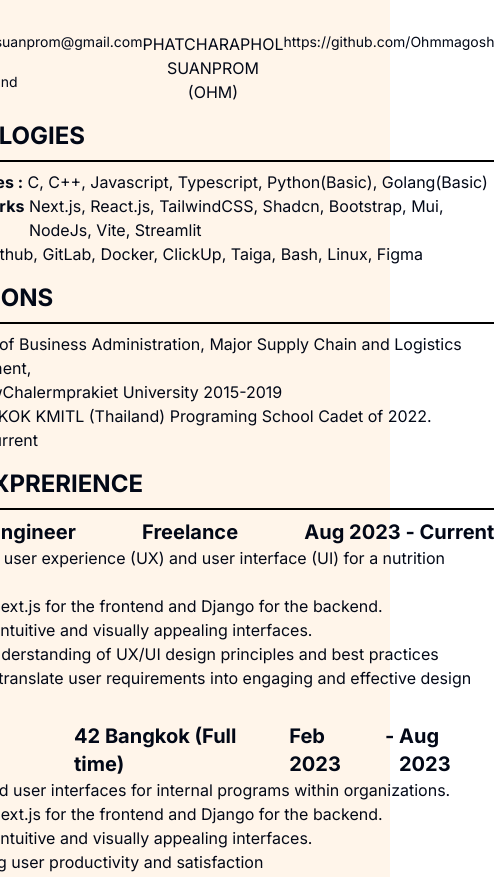
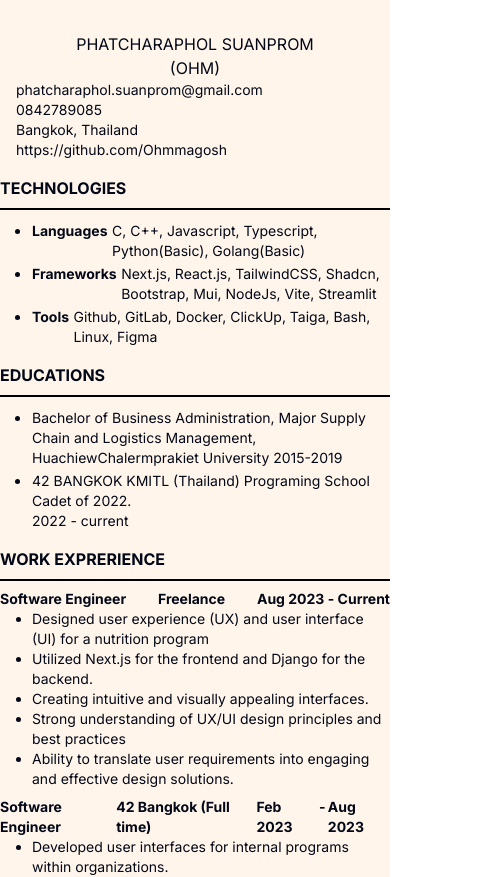
Before and after one commit to Ohmmagosh/portfolio, a Next.js app in the folder app/: page /portfolio/resume in a window 390 px wide. Shown: the top 877 px of the page, 494 px wide, since content can reach past the window. Built offline with nearby package versions, Linux system fonts and the light colour scheme.

Commit message:
update: improve style layout responseive

```diff
--- a/app/app/portfolio/resume/_components/card-container.tsx
+++ b/app/app/portfolio/resume/_components/card-container.tsx
@@ -14,7 +14,7 @@ export function CardContainer(props: CardContainerProps) {
         id={cn("card-container", title)}
         className="w-full flex flex-col space-y-2"
       >
-        <h2 className="text-2xl font-bold">{title.toUpperCase()}</h2>
+        <h2 className="sm:text-2xl font-bold">{title.toUpperCase()}</h2>
         <Separator className="border border-black w-full bg-border items-center" />
         {children}
       </section>
--- a/app/app/portfolio/resume/_components/certificates.tsx
+++ b/app/app/portfolio/resume/_components/certificates.tsx
@@ -8,7 +8,7 @@ export function Certificates(props: TCertificateProps) {
   return (
     <>
       <CardContainer title="certificates">
-        <ul className="list-disc pl-8">
+        <ul className="list-disc pl-8 text-sm sm:text-base">
           {certificate.map((item: Certificate, index) => {
             return (
               <li key={index}>
--- a/app/app/portfolio/resume/_components/educations.tsx
+++ b/app/app/portfolio/resume/_components/educations.tsx
@@ -13,7 +13,7 @@ export default function Educations(props: TEducationProps) {
           {education.map((item: Education, index) => {
             return (
               <li key={index}>
-                <div className="">
+                <div className="text-sm sm:text-base">
                   <h3>{item.head}</h3>
                   <p>{item.details}</p>
                 </div>
--- a/app/app/portfolio/resume/_components/header.tsx
+++ b/app/app/portfolio/resume/_components/header.tsx
@@ -19,19 +19,19 @@ export default function Header(props: THeaderProps) {
   } = props;
   return (
     <>
-      <header className="flex w-full justify-between">
-        <div className="text-sm text-left">
+      <header className="flex flex-col lg:flex-row w-full justify-between">
+        <div className="text-sm text-left pl-4 md:pl-0">
           <p className="text-sm">{email}</p>
           <p className="text-sm">{phone}</p>
           <p className="text-sm">{location}</p>
         </div>
-        <div className="text-center">
+        <div className="text-center -order-1 lg:order-none">
           <h1 className="capitalize text-base md:text-3xl ">
             {name.toUpperCase()}
           </h1>
           <h2>({nickname.toUpperCase()})</h2>
         </div>
-        <div className="text-right">
+        <div className="text-left lg:text-right pl-4 md:pl-0">
           <Link href={github}>
             <p className="text-sm hover:underline">{github}</p>
           </Link>
--- a/app/app/portfolio/resume/_components/interests.tsx
+++ b/app/app/portfolio/resume/_components/interests.tsx
@@ -9,7 +9,7 @@ export default function Interests(props: TInterest) {
   return (
     <>
       <CardContainer title="interests">
-        <ul className="list-disc pl-8">
+        <ul className="list-disc pl-8 text-sm sm:text-base">
           {interests.map((item: string, index) => {
             return (
               <li key={index}>
--- a/app/app/portfolio/resume/_components/job-card.tsx
+++ b/app/app/portfolio/resume/_components/job-card.tsx
@@ -12,13 +12,13 @@ export default function JobCard(props: TJobCardProps) {
 
   return (
     <>
-      <section id="Job Card" className=" w-full flex flex-col">
+      <section id="Job Card" className=" w-full flex flex-col ">
         <div className="flex justify-between">
-          <h3 className="text-xl font-bold">{position}</h3>
-          <h3 className="text-xl font-bold">
+          <h3 className="text-sm sm:text-xl font-bold">{position}</h3>
+          <h3 className="text-sm sm:text-xl font-bold">
             <Link href={url ? url : "/profile/resume"}>{company}</Link>
           </h3>
-          <div className="flex text-xl font-bold">
+          <div className="flex text-sm sm:text-xl font-bold">
             <h3>{years[0]}</h3>&nbsp;-&nbsp;
             <h3>{years[1]}</h3>
             <h3></h3>
@@ -27,7 +27,7 @@ export default function JobCard(props: TJobCardProps) {
         <ul className="pl-8">
           {details.map((item, index) => {
             return (
-              <li key={index} className="text-base list-disc">
+              <li key={index} className="text-sm sm:text-base list-disc">
                 {item}
               </li>
             );
--- a/app/app/portfolio/resume/_components/resume.tsx
+++ b/app/app/portfolio/resume/_components/resume.tsx
@@ -24,7 +24,7 @@ export default function Resume(props: TResumeProps) {
         id="resume"
         className="w-full h-full bg-[#fff5ea] flex items-center justify-center py-8 "
       >
-        <div className="h-full max-w-screen-xl flex flex-col items-center space-y-4">
+        <div className="h-full max-w-screen-sm sm:max-w-screen-sm lg:max-w-screen-xl flex flex-col items-center space-y-4">
           <Header intro={intro} />
           <Technologies technology={technologies} />
           <Educations education={educations} />
--- a/app/app/portfolio/resume/_components/technologies.tsx
+++ b/app/app/portfolio/resume/_components/technologies.tsx
@@ -14,8 +14,11 @@ export function Technologies(props: TTechnologyProps) {
             return (
               <li key={index}>
                 <div className="flex">
-                  <h3 className="font-bold">{item.section}</h3>&nbsp;
-                  <p>{item.details}</p>
+                  <h3 className="font-bold text-sm sm:text-base">
+                    {item.section}
+                  </h3>
+                  &nbsp;
+                  <p className="text-sm sm:text-base">{item.details}</p>
                 </div>
               </li>
             );
--- a/app/app/static/data/profile.json
+++ b/app/app/static/data/profile.json
@@ -11,15 +11,15 @@
   },
   "technologies": [
     {
-      "section": "Languages :",
+      "section": "Languages ",
       "details": "C, C++, Javascript, Typescript, Python(Basic), Golang(Basic)"
     },
     {
-      "section": "Frameworks :",
+      "section": "Frameworks ",
       "details": "Next.js, React.js, TailwindCSS, Shadcn, Bootstrap, Mui, NodeJs, Vite, Streamlit"
     },
     {
-      "section": "Tools :",
+      "section": "Tools ",
       "details": "Github, GitLab, Docker, ClickUp, Taiga, Bash, Linux, Figma"
     }
   ],
```
